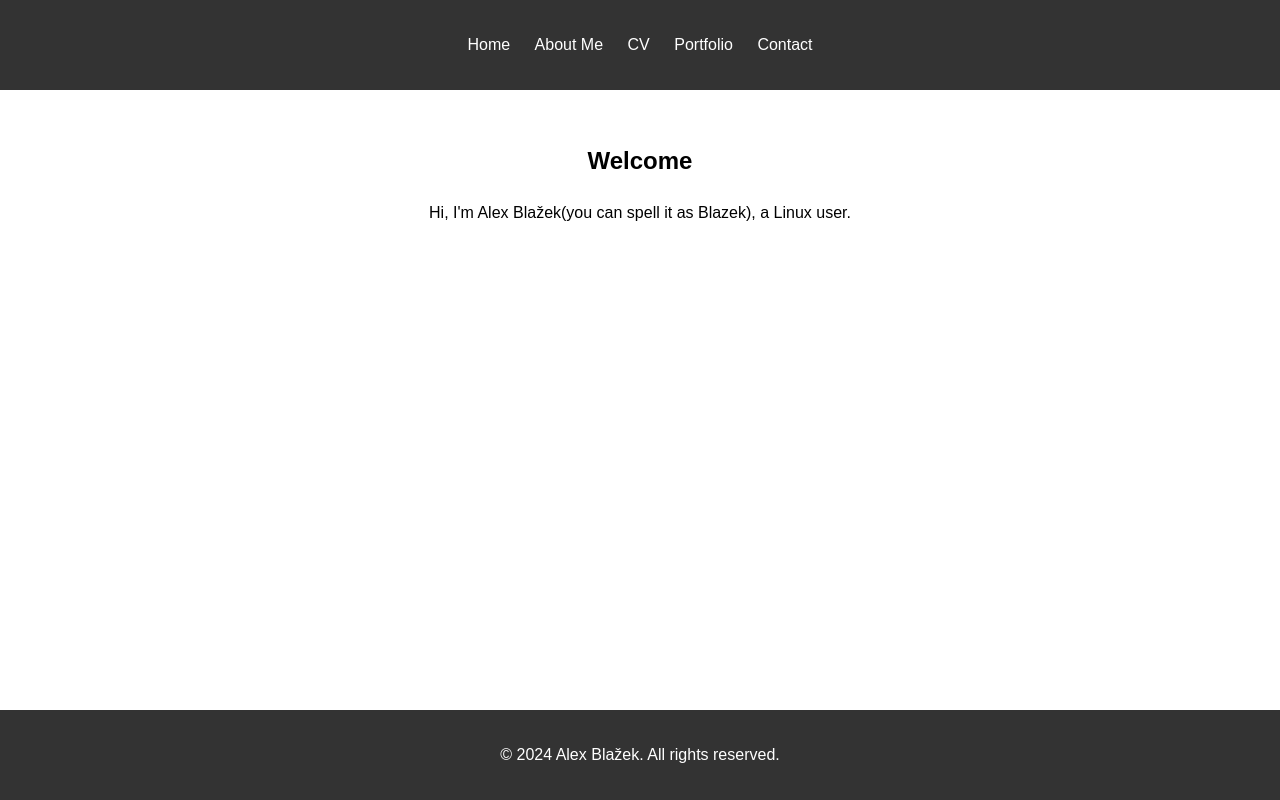
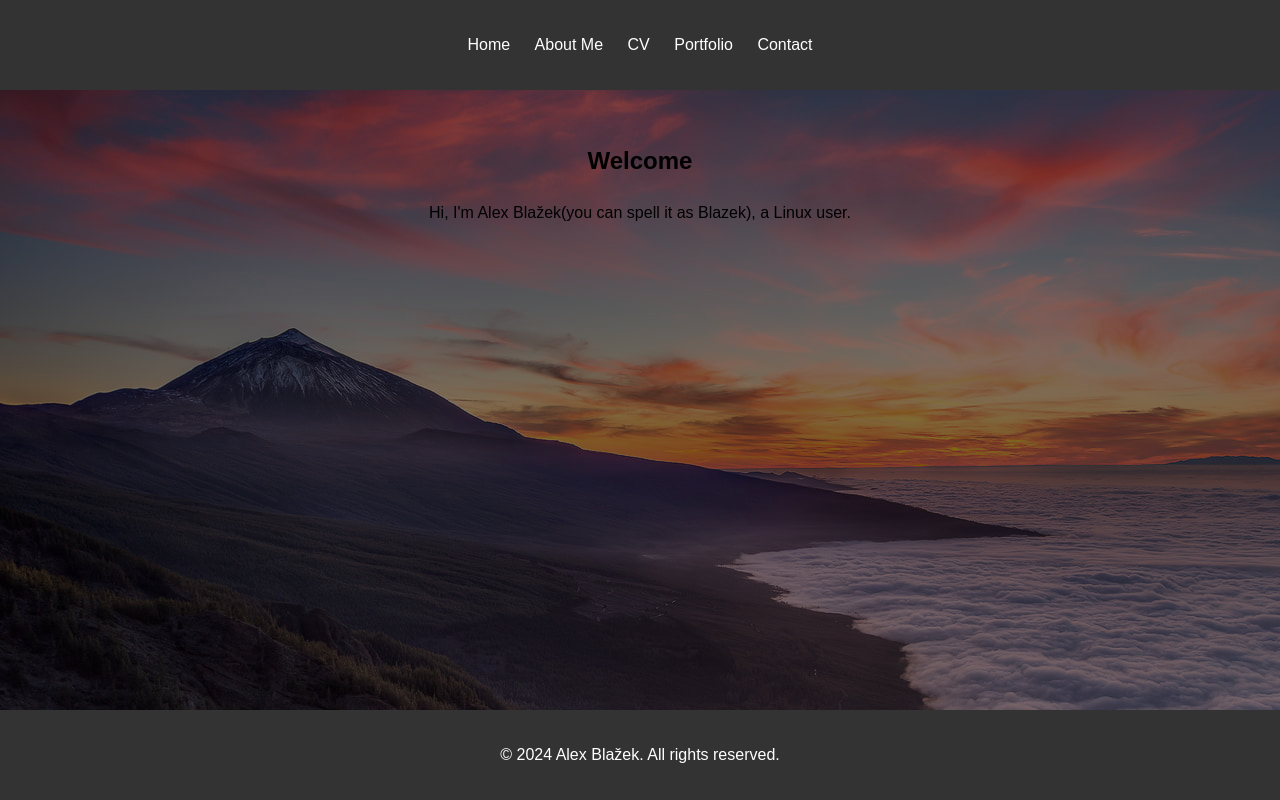
Before and after one commit to BlazaAlex/blazaalex.github.io, a PHP site: page /index.html in a window 1280 px wide. Run offline with PHP 8.4, Linux system fonts and the light colour scheme.

Commit message:
in development

```diff
--- a/style.css
+++ b/style.css
@@ -1,5 +1,6 @@
 /* styles.css */
 body {
+    background: linear-gradient(rgba(0, 0, 0, 0.5), rgba(0, 0, 0, 0.5)), url('picodeTeide.jpg');
     font-family: Arial, sans-serif;
     line-height: 1.6;
     margin: 0;
```
Also changed, not shown: picodeTeide.jpg (added).
